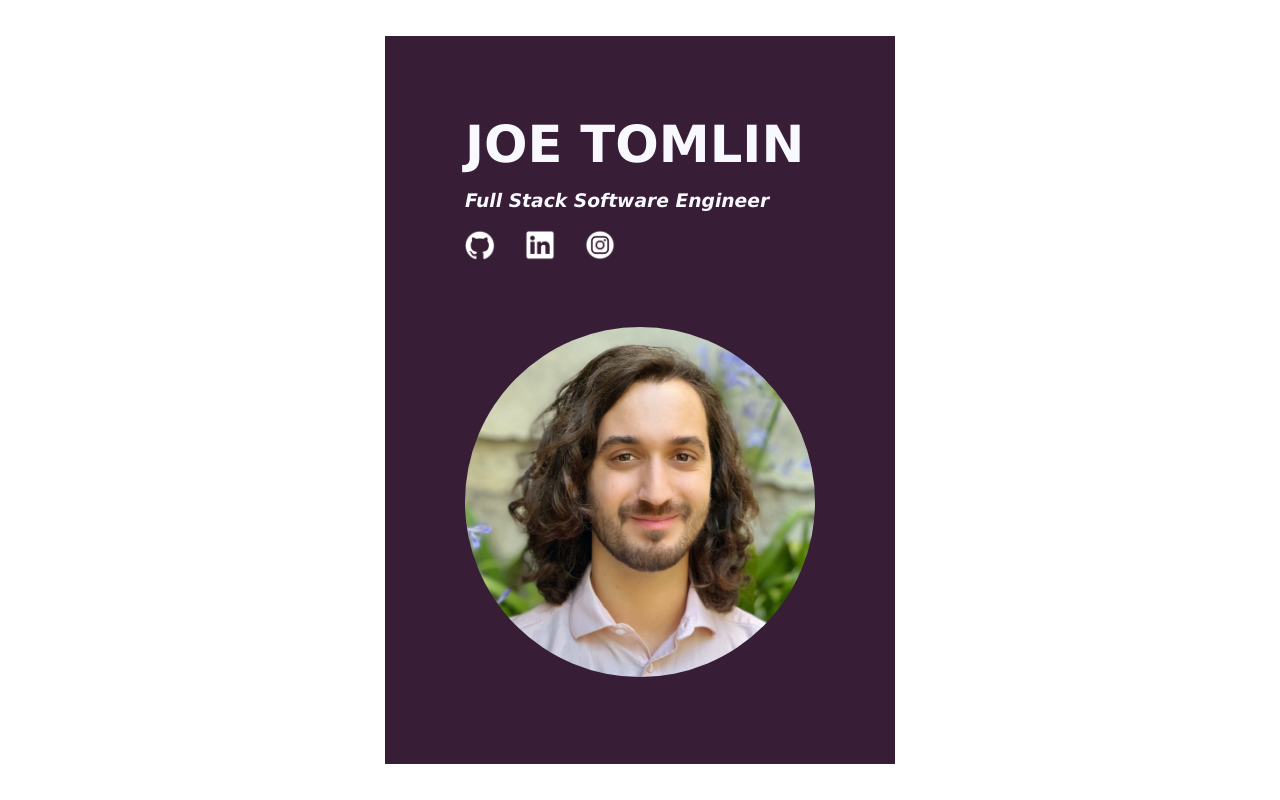
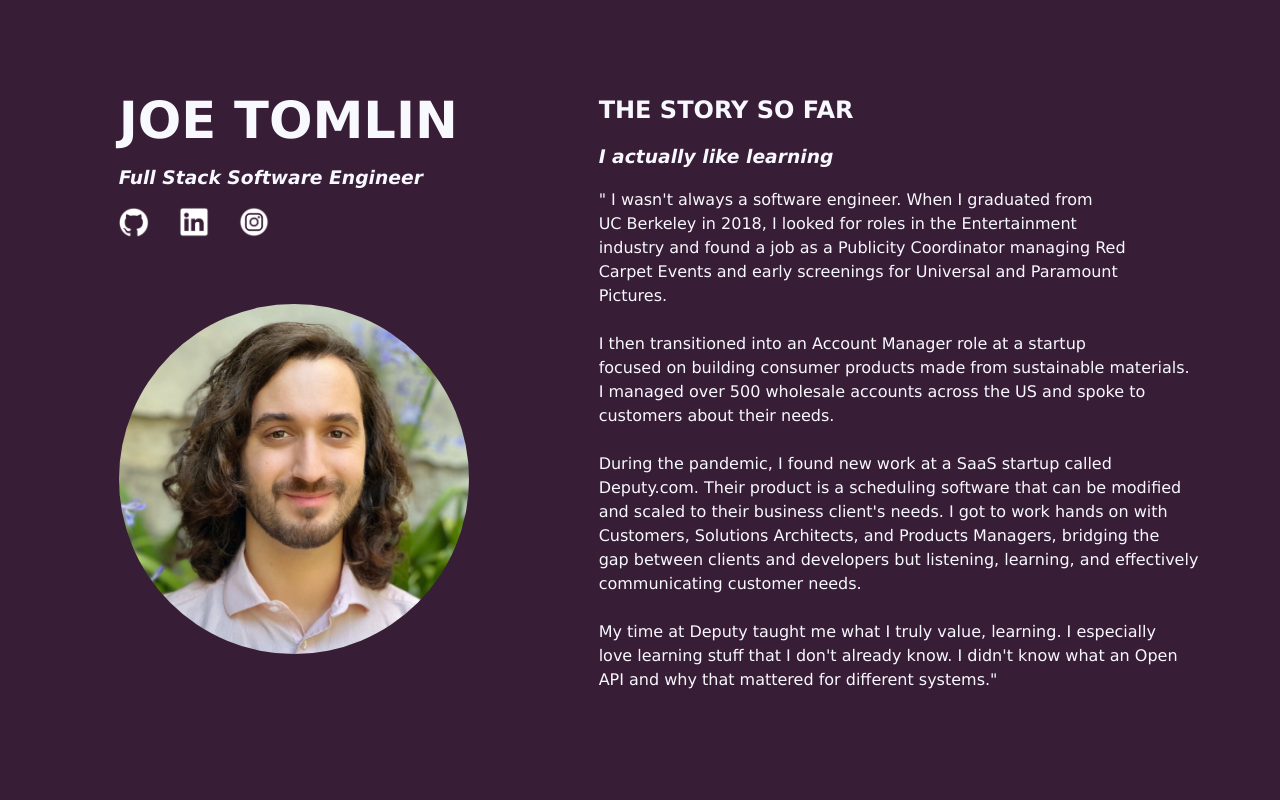
Before and after one commit to JoeTomlin/joesite, a React (Vite) app: page / in a window 1280 px wide. Built offline with nearby package versions, Linux system fonts and the light colour scheme.

Commit message:
begin right side with About component

```diff
--- a/src/App.css
+++ b/src/App.css
@@ -6,10 +6,18 @@
   font-family: "verdana", sans-serif;
 }
 
+.body {
+  display: flex;
+}
+
+.rightSide {
+  padding-left: 80px;
+}
+
 /* background-color: #011b4f;
 background-color: #59002e; */
 
-.logo:hover {
+/* .logo:hover {
   filter: drop-shadow(0 0 2em #646cffaa);
 }
 .logo.react:hover {
@@ -29,4 +37,4 @@ background-color: #59002e; */
   a:nth-of-type(2) .logo {
     animation: logo-spin infinite 20s linear;
   }
-}
+} */
--- a/src/App.jsx
+++ b/src/App.jsx
@@ -1,13 +1,19 @@
 import { useState } from 'react'
 import './App.css'
 import Left from './components/LeftScreen'
+import About from './components/About'
 
 
 function App() {
 
   return (
     <>
-      <Left/>
+      <div className='body'>
+          <Left/>
+        <div className='rightSide'>
+          <About/>
+        </div>
+      </div>
     </>
   )
 }
--- /dev/null
+++ b/src/components/About.css
@@ -0,0 +1,11 @@
+
+.h2 {
+    margin-top: 0px;
+    margin-bottom: 15px;
+}
+
+.h3 {
+    font-style: italic;
+    margin-top: 0px;
+    margin-bottom: 15px;
+}
--- /dev/null
+++ b/src/components/About.jsx
@@ -0,0 +1,36 @@
+import React from 'react';
+import "./About.css";
+
+const About = () => {
+
+    return (
+        <div>
+            <h2 className='h2'>THE STORY SO FAR</h2>
+            <h3 className='h3'>I actually like learning</h3>
+            <p>" I wasn't always a software engineer. When I graduated from
+                <br/>UC Berkeley in 2018, I looked for roles in the Entertainment
+                <br/>industry and found a job as a Publicity Coordinator managing Red
+                <br/>Carpet Events and early screenings for Universal and Paramount
+                <br/>Pictures.
+                <br/>
+                <br/>I then transitioned into an Account Manager role at a startup
+                <br/>focused on building consumer products made from sustainable materials.
+                <br/>I managed over 500 wholesale accounts across the US and spoke to
+                <br/>customers about their needs.
+                <br/>
+                <br/>During the pandemic, I found new work at a SaaS startup called
+                <br/>Deputy.com. Their product is a scheduling software that can be modified
+                <br/>and scaled to their business client's needs. I got to work hands on with
+                <br/>Customers, Solutions Architects, and Products Managers, bridging the
+                <br/>gap between clients and developers but listening, learning, and effectively
+                <br/>communicating customer needs.
+                <br/>
+                <br/>My time at Deputy taught me what I truly value, learning. I especially
+                <br/>love learning stuff that I don't already know. I didn't know what an Open
+                <br/>API and why that mattered for different systems."
+            </p>
+        </div>
+    )
+}
+
+export default About
--- a/src/components/LeftScreen.css
+++ b/src/components/LeftScreen.css
@@ -1,3 +1,12 @@
+* {
+    background-color: #381d36;
+}
+
+.leftSide {
+    padding-right: 50px;
+    padding-left: 37px;
+}
+
 .h1 {
     margin-top: 0px;
     margin-bottom: 15px;
--- a/src/components/LeftScreen.jsx
+++ b/src/components/LeftScreen.jsx
@@ -4,7 +4,7 @@ import "./LeftScreen.css";
 const Left = () => {
 
     return (
-        <div>
+        <div className='leftSide'>
             <h1 className='h1'>JOE TOMLIN</h1>
             <h3 className='h3'>Full Stack Software Engineer</h3>
             <div>
```
